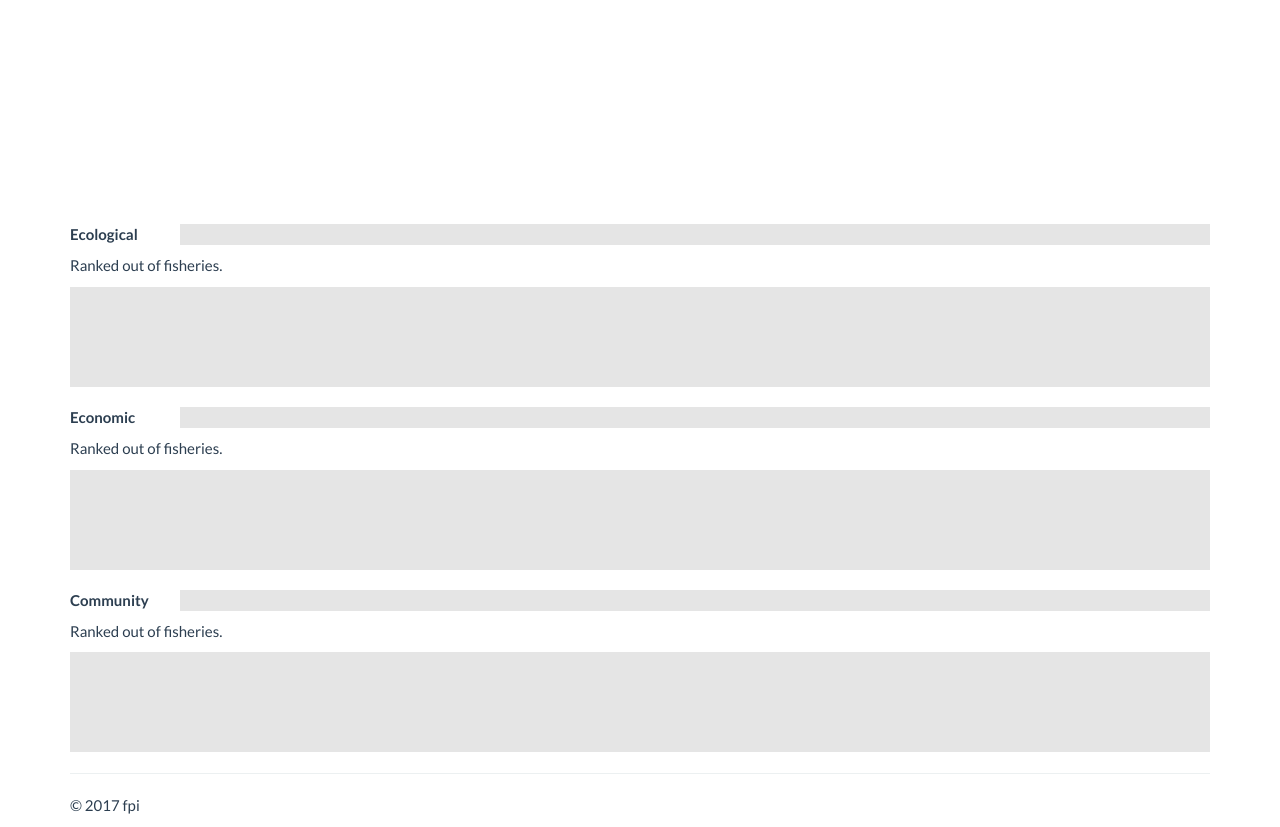
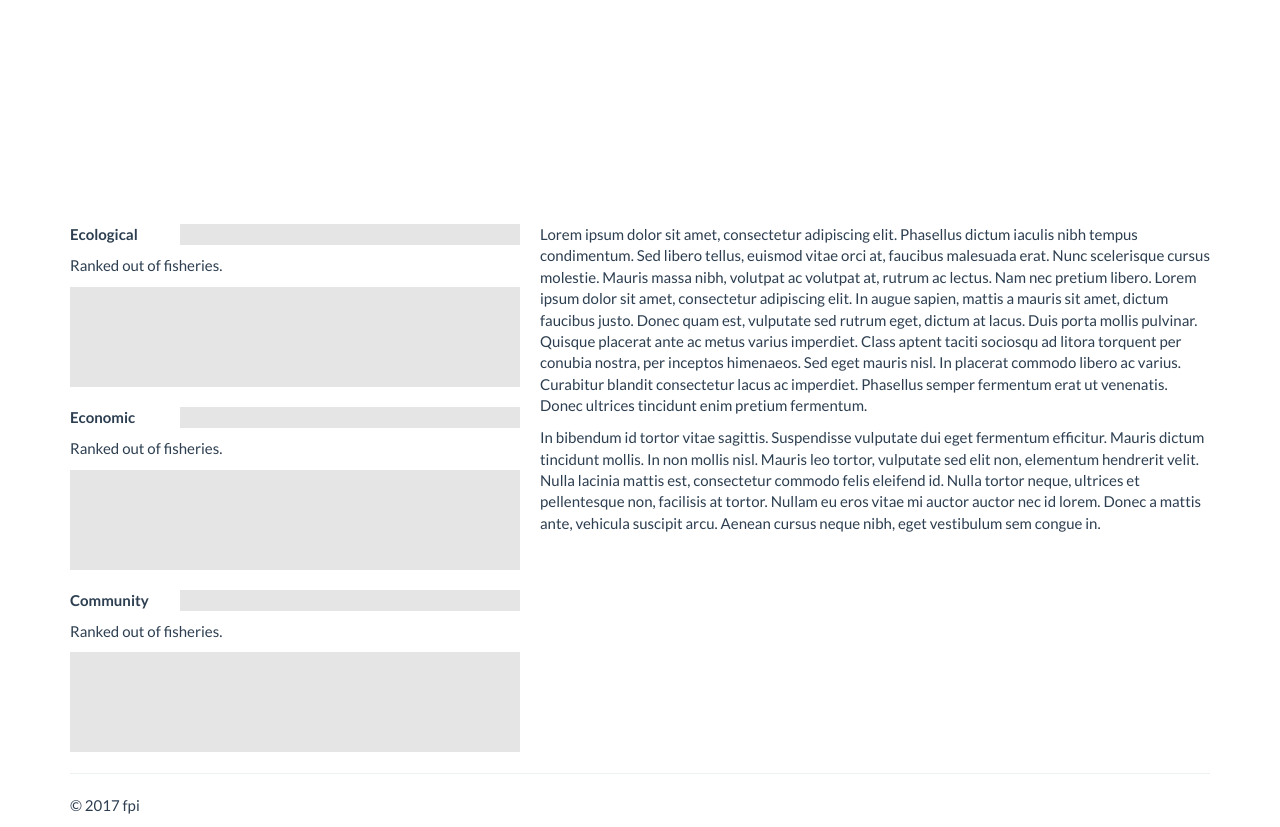
Before and after one commit to larkintuckerllc/fpi-wp-theme, a WordPress theme: template page_indicator.php in a window 1280 px wide. Shown: the part 138-965 px from the top of the page. Run offline with PHP 8.4 and a stand-in for WordPress, Linux system fonts and the light colour scheme; the site name, menu and one post (Sample post) are stand-ins, and other content is empty; some libraries are stand-ins or nearby versions.

Commit message:
Refactor flex.

```diff
--- a/indicator/index.css
+++ b/indicator/index.css
@@ -12,34 +12,49 @@
   background-repeat: no-repeat;
   background-size: cover;
 }
-.fpi_indicator_root__indicator {
+@media (min-width: 768px) {
+  #fpi_indicator_root__content {
+    display: flex;
+  }
+  #fpi_indicator_root__content__data {
+    flex: 0 0 450px;
+  }
+  #fpi_indicator_root__content__overview {
+    margin-left: 20px;
+    flex: 1 0 0px;
+  }
+}
+#fpi_indicator_root__content__overview {
+  margin-top: 20px;
+}
+.fpi_indicator_root__content__data__indicator {
   display: flex;
   flex-direction: row;
   margin-top: 20px;
 }
-.fpi_indicator_root__indicator__title {
-  width: 100px;
+.fpi_indicator_root__content__data__indicator__title {
+  flex: 0 0 100px;
   font-weight: bold;
 }
-.fpi_indicator_root__indicator__value {
-  flex-grow: 1;
+.fpi_indicator_root__content__data__indicator__value {
+  flex: 1 0 0px;
   margin-left: 10px;
   background-color: rgba(0, 0, 0, 0.1);
 }
-.fpi_indicator_root__indicator__value__scale {
+.fpi_indicator_root__content__data__indicator__value__scale {
   height: 100%;
   transition: width 1s;
 }
-.fpi_indicator_root__ranking {
+.fpi_indicator_root__content__data__ranking {
   margin-top: 10px;
 }
-.fpi_indicator_root__comparison {
+.fpi_indicator_root__content__data__comparison {
   display: flex;
   align-items: flex-end;
   margin-top: 10px;
   height: 100px;
   background-color: rgba(0, 0, 0, 0.1);
 }
-.fpi_indicator_root__comparison__value {
-  flex-grow: 1;
+.fpi_indicator_root__content__data__comparison__value {
+  flex: 1 0 0px;
 }
--- a/page_indicator.php
+++ b/page_indicator.php
@@ -54,92 +54,102 @@
       >
       </div>
     </div>
-    <div class="fpi_indicator_root__indicator">
-      <div class="fpi_indicator_root__indicator__title">Ecological</div>
-      <div class="fpi_indicator_root__indicator__value">
+    <div id="fpi_indicator_root__content">
+      <div id="fpi_indicator_root__content__data">
+        <div class="fpi_indicator_root__content__data__indicator">
+          <div class="fpi_indicator_root__content__data__indicator__title">Ecological</div>
+          <div class="fpi_indicator_root__content__data__indicator__value">
             <div
-          id="fpi_indicator_root__indicator__value__scale--ecological"
-          class="fpi_indicator_root__indicator__value__scale"
+              id="fpi_indicator_root__content__data__indicator__value__scale--ecological"
+              class="fpi_indicator_root__content__data__indicator__value__scale"
               style="width: 0%;"
             >
             </div>
           </div>
         </div>
         <div
-      class="fpi_indicator_root__ranking"
+          class="fpi_indicator_root__content__data__ranking"
         >
           Ranked
           <span
-        id="fpi_indicator_root__ranking__rank--ecological"
+            id="fpi_indicator_root__content__data__ranking__rank--ecological"
           ></span>
           out of
           <span
-        id="fpi_indicator_root__ranking__total--ecological"
+            id="fpi_indicator_root__content__data__ranking__total--ecological"
           ></span>
           fisheries.
         </div>
         <div
-      id="fpi_indicator_root__comparison--ecological"
-      class="fpi_indicator_root__comparison"
+          id="fpi_indicator_root__content__data__comparison--ecological"
+          class="fpi_indicator_root__content__data__comparison"
         >
         </div>
-    <div class="fpi_indicator_root__indicator">
-      <div class="fpi_indicator_root__indicator__title">Economic</div>
-      <div class="fpi_indicator_root__indicator__value">
+        <div class="fpi_indicator_root__content__data__indicator">
+          <div class="fpi_indicator_root__content__data__indicator__title">Economic</div>
+          <div class="fpi_indicator_root__content__data__indicator__value">
             <div
-          id="fpi_indicator_root__indicator__value__scale--economic"
-          class="fpi_indicator_root__indicator__value__scale"
+              id="fpi_indicator_root__content__data__indicator__value__scale--economic"
+              class="fpi_indicator_root__content__data__indicator__value__scale"
               style="width: 0%;"
             >
             </div>
           </div>
         </div>
         <div
-      class="fpi_indicator_root__ranking"
+          class="fpi_indicator_root__content__data__ranking"
         >
           Ranked
           <span
-        id="fpi_indicator_root__ranking__rank--economic"
+            id="fpi_indicator_root__content__data__ranking__rank--economic"
           ></span>
           out of
           <span
-        id="fpi_indicator_root__ranking__total--economic"
+            id="fpi_indicator_root__content__data__ranking__total--economic"
           ></span>
           fisheries.
         </div>
         <div
-      id="fpi_indicator_root__comparison--economic"
-      class="fpi_indicator_root__comparison"
+          id="fpi_indicator_root__content__data__comparison--economic"
+          class="fpi_indicator_root__content__data__comparison"
         >
         </div>
-    <div class="fpi_indicator_root__indicator">
-      <div class="fpi_indicator_root__indicator__title">Community</div>
-      <div class="fpi_indicator_root__indicator__value">
+        <div class="fpi_indicator_root__content__data__indicator">
+          <div class="fpi_indicator_root__content__data__indicator__title">Community</div>
+          <div class="fpi_indicator_root__content__data__indicator__value">
             <div
-          id="fpi_indicator_root__indicator__value__scale--community"
-          class="fpi_indicator_root__indicator__value__scale"
+              id="fpi_indicator_root__content__data__indicator__value__scale--community"
+              class="fpi_indicator_root__content__data__indicator__value__scale"
               style="width: 0%;"
             >
             </div>
           </div>
         </div>
         <div
-      class="fpi_indicator_root__ranking"
+          class="fpi_indicator_root__content__data__ranking"
         >
           Ranked
           <span
-        id="fpi_indicator_root__ranking__rank--community"
+            id="fpi_indicator_root__content__data__ranking__rank--community"
           ></span>
           out of
           <span
-        id="fpi_indicator_root__ranking__total--community"
+            id="fpi_indicator_root__content__data__ranking__total--community"
           ></span>
           fisheries.
         </div>
         <div
-      id="fpi_indicator_root__comparison--community"
-      class="fpi_indicator_root__comparison"
+          id="fpi_indicator_root__content__data__comparison--community"
+          class="fpi_indicator_root__content__data__comparison"
         >
+        </div>
+      </div>
+      <div
+        id="fpi_indicator_root__content__overview"
+      >
+        <p>Lorem ipsum dolor sit amet, consectetur adipiscing elit. Phasellus dictum iaculis nibh tempus condimentum. Sed libero tellus, euismod vitae orci at, faucibus malesuada erat. Nunc scelerisque cursus molestie. Mauris massa nibh, volutpat ac volutpat at, rutrum ac lectus. Nam nec pretium libero. Lorem ipsum dolor sit amet, consectetur adipiscing elit. In augue sapien, mattis a mauris sit amet, dictum faucibus justo. Donec quam est, vulputate sed rutrum eget, dictum at lacus. Duis porta mollis pulvinar. Quisque placerat ante ac metus varius imperdiet. Class aptent taciti sociosqu ad litora torquent per conubia nostra, per inceptos himenaeos. Sed eget mauris nisl. In placerat commodo libero ac varius. Curabitur blandit consectetur lacus ac imperdiet. Phasellus semper fermentum erat ut venenatis. Donec ultrices tincidunt enim pretium fermentum.</p>
+        <p>In bibendum id tortor vitae sagittis. Suspendisse vulputate dui eget fermentum efficitur. Mauris dictum tincidunt mollis. In non mollis nisl. Mauris leo tortor, vulputate sed elit non, elementum hendrerit velit. Nulla lacinia mattis est, consectetur commodo felis eleifend id. Nulla tortor neque, ultrices et pellentesque non, facilisis at tortor. Nullam eu eros vitae mi auctor auctor nec id lorem. Donec a mattis ante, vehicula suscipit arcu. Aenean cursus neque nibh, eget vestibulum sem congue in.</p>
+      </div>
     </div>
   </div>
   <script>
```
Also changed, not shown: global-scores/src/components/Routes/World/WorldSnackbar/index.scss (+4 -4 lines), indicator/index.js (+18 -18 lines). Lines whose indentation alone changed are shown as unchanged.
